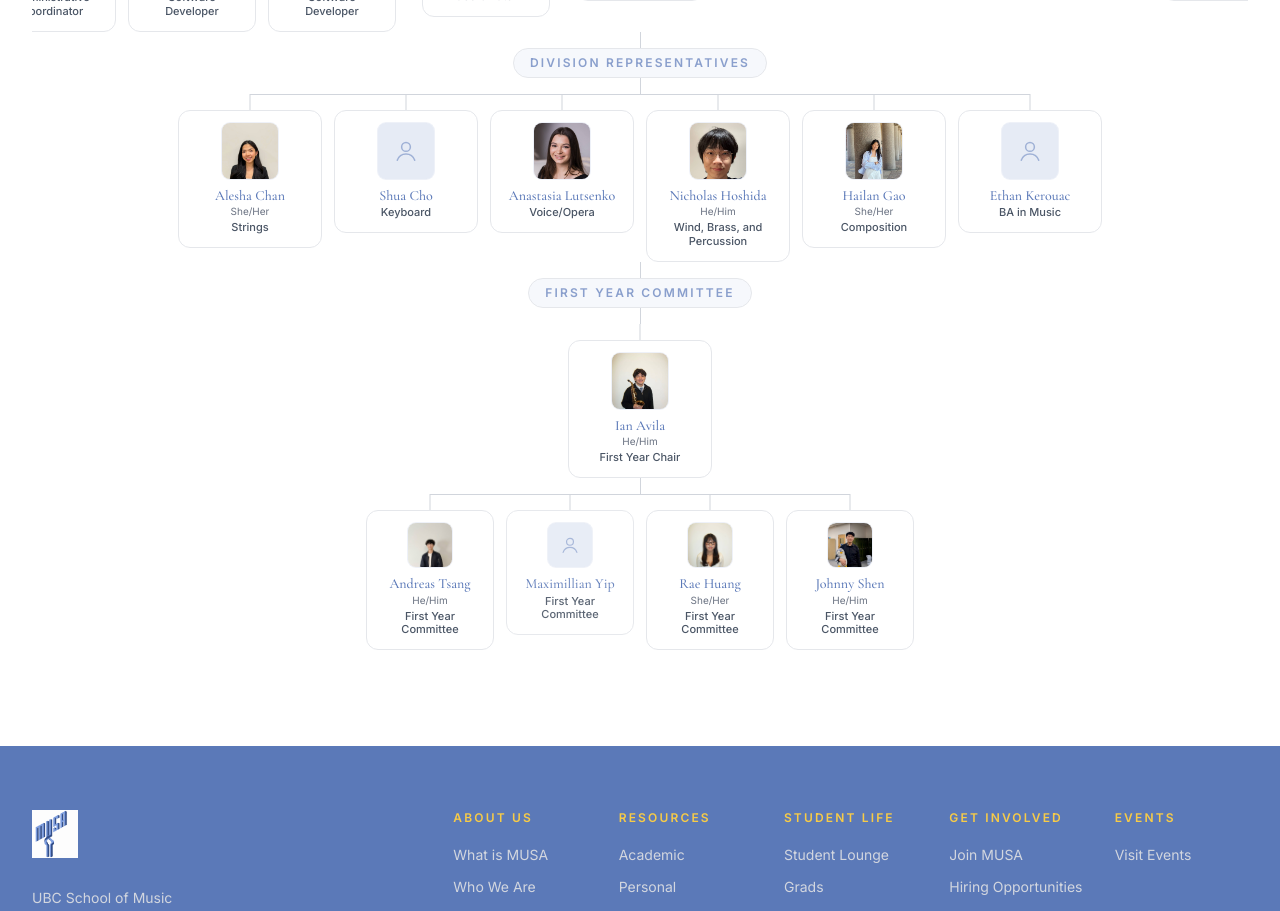
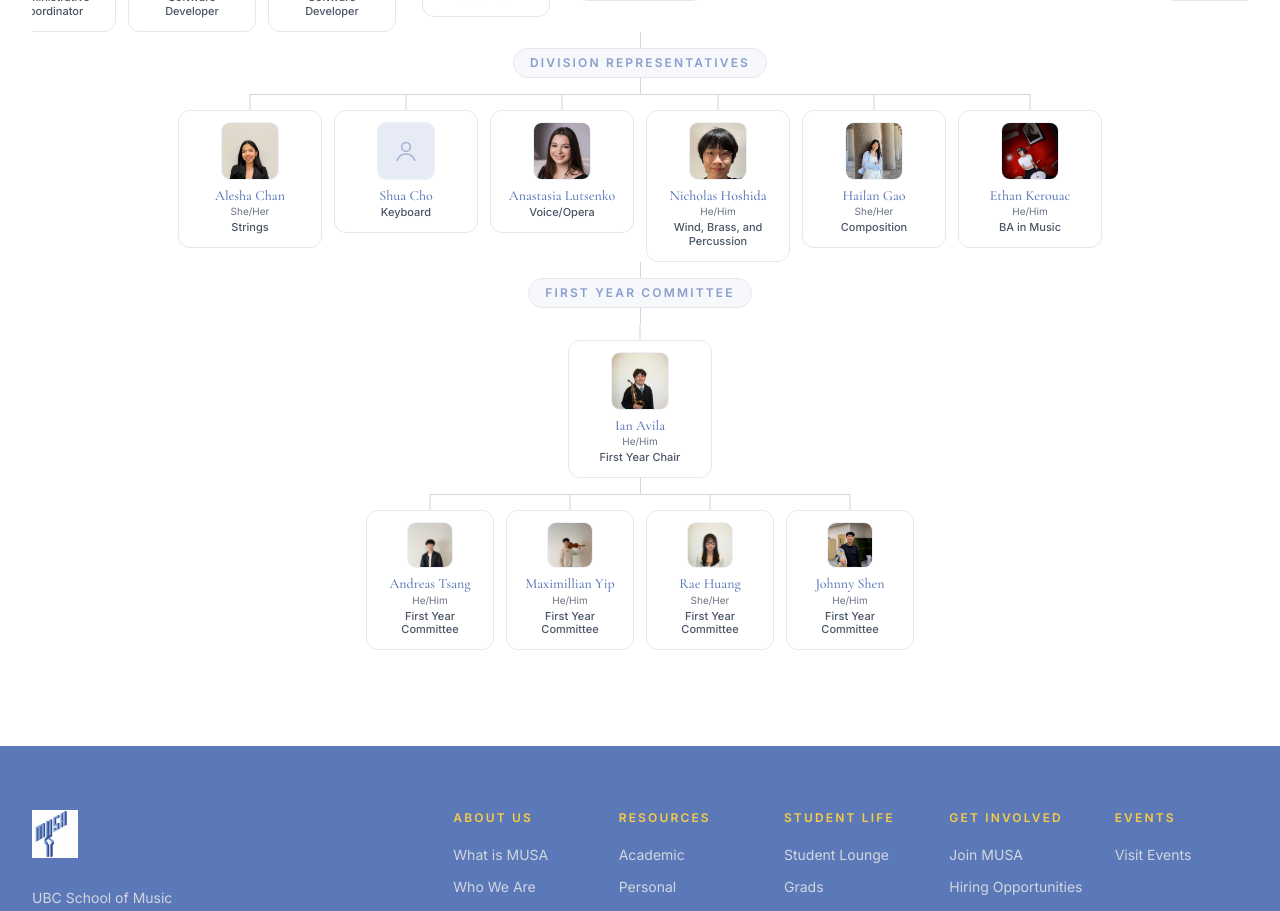
Before and after one commit to UBCMUSA/ubcmusa, a React (Vite) app: page /about/who-we-are in a window 1280 px wide. Shown: the part 2360-3271 px from the top of the page. Built offline with nearby package versions, Linux system fonts and the light colour scheme.

Commit message:
Who We Are: Added Ethan and Maximillian's bios

```diff
--- a/src/pages/about/WhoWeAre.jsx
+++ b/src/pages/about/WhoWeAre.jsx
@@ -284,8 +284,14 @@ const COMPOSITION = {
 const BAMUSIC = {
     role: "BA in Music",
     name: "Ethan Kerouac",
+    pronouns: "He/Him",
+    meta: ["2nd-year BA in Music Undergraduate Student"],
     email: EMAILS.baMusicRep,
-    applyURL: HIRING_URL,
+    instagram: "ethankerouac",
+    photo: "/images/optimized/ethan-headshot.jpg",
+    bio: [
+        "Hey Music! My name’s Ethan and I’m very excited to represent the Arts students majoring in Music! Music has always been the biggest part of my life, and I’m looking forward to meeting new people and making our community an even better place for all Music students. Outside of UBC, I’m either bartending, producing music, taking photos, keeping up with my favourite fashion brands, cooking, and exploring the city trying new restaurants. I can't wait to meet everyone and make this year a success for MUSA!"
+    ]
 }
 const FIRST_YEAR_CHAIR = {
     role: "First Year Chair",
@@ -319,6 +325,16 @@ const FIRST_YEAR_MEMBER1 = {
 const FIRST_YEAR_MEMBER2 = {
     role: "First Year Committee",
     name: "Maximillian Yip",
+    pronouns: "He/Him",
+    meta: ["1st-year BMus Undergraduate Student", "Violin Performance"],
+    instagram: "maximilianyip",
+    photo: "/images/optimized/maximillian-headshot.jpg",
+    bio: [
+        "My name is Max Yip, and I am a first-year BMus student in violin performance from Toronto, Ontario. As a violinist who has played in multiple symphonic orchestras growing up, I understand the importance of building a strong community and developing bonds with fellow musicians. Although pursuing a music degree requires intense dedication and often leads to long hours in the practice room, I believe that the relationships we form are just as important. ",
+        "As a member of MUSA’s first-year committee, I am here to ensure that our cohort’s ideas, concerns and feedback are always heard and represented. I am looking forward to serve and along with the other members of the first-year committee, we will be responsible for planning a variety of upcoming events! If you ever have any suggestions for future events or questions about anything, feel free to reach out!",
+        "Make sure to be on the lookout for all upcoming events! ",
+        "Outside of music, I am a very passionate basketball player. If I’m not sawing away at my violin in a practice room, you can probably find me at rec north putting shots up!",
+    ]
 
 }
 
```
Also changed, not shown: public/images/optimized/ethan-headshot.jpg (added), public/images/optimized/maximillian-headshot.jpg (added).
